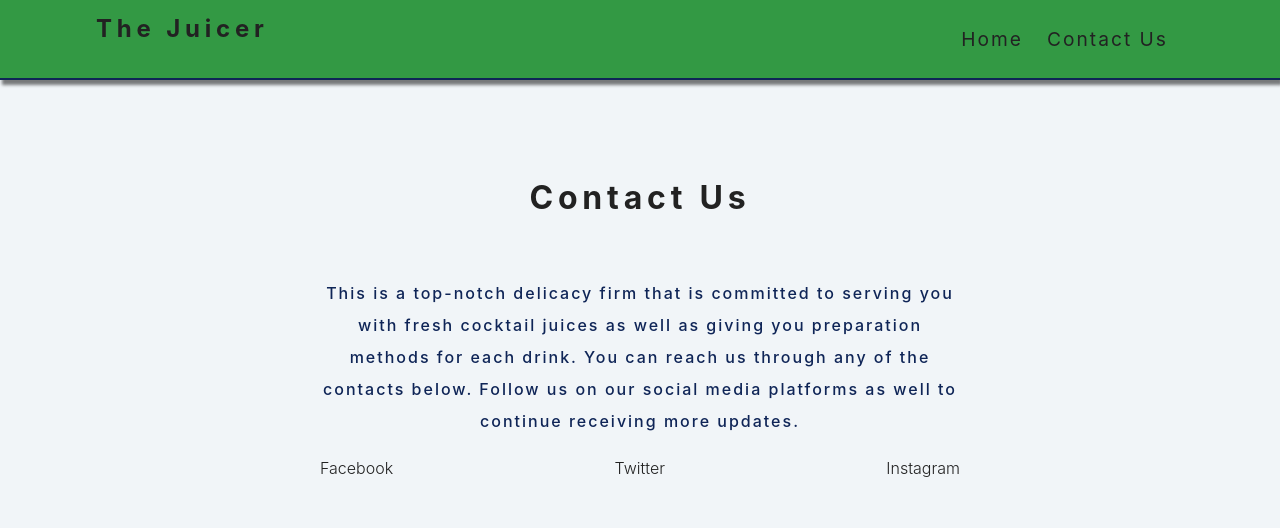
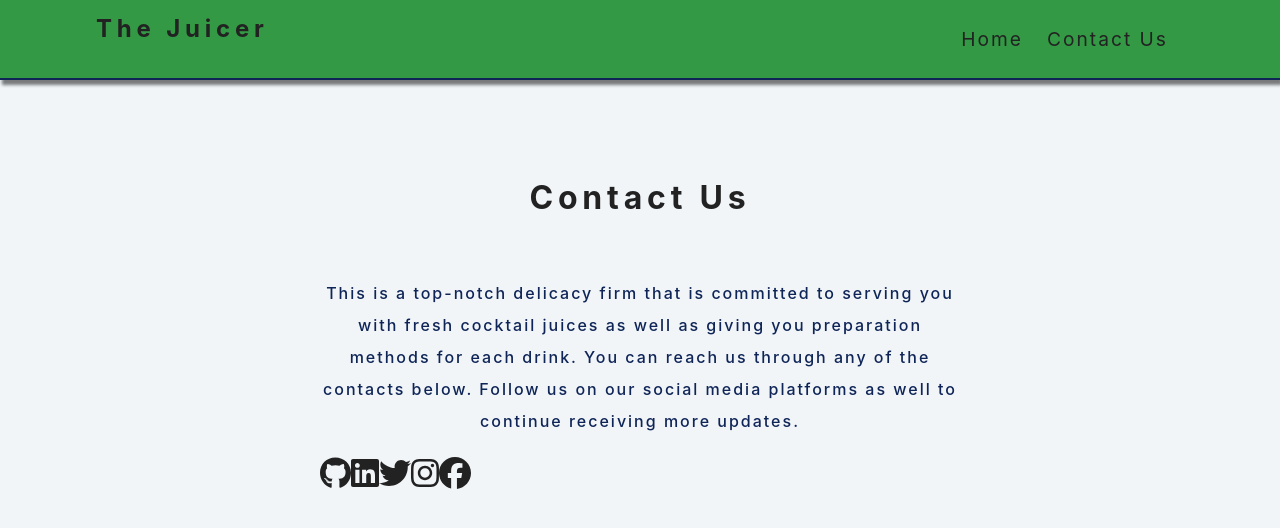
Before and after one commit to BenardAbwao/TheJuicer, a React (Create React App) app: page /about in a window 1280 px wide. Shown: the top 528 px of the page. Built offline with nearby package versions, Linux system fonts and the light colour scheme; no server answers; some icons are missing.

Commit message:
update links

```diff
--- a/src/pages/About.js
+++ b/src/pages/About.js
@@ -1,4 +1,13 @@
 import React from 'react'
+import { FontAwesomeIcon } from '@fortawesome/react-fontawesome'
+import {
+  faFacebook,
+  faLinkedin,
+  faTwitter,
+  faInstagram,
+  faGithub
+} from "@fortawesome/free-brands-svg-icons";
+
 
 const About = () => {
   return (
@@ -7,11 +16,34 @@
       <p className="section-description">
         This is a top-notch delicacy firm that is committed to serving you with fresh cocktail juices as well as giving you preparation methods for each drink. You can reach us through any of the contacts below. Follow us on our social media platforms as well to continue receiving more updates.
       </p>
-      <p className= "section-links">
-       <a href="http://www.facebook.com/contact">Facebook</a> <br/>
-       <a href="http://www.facebook.com/contact">Twitter</a> <br/>
-       <a href="http://www.facebook.com/contact">Instagram</a>
-      </p>
+
+      <div className="section-contacts">
+            <a href="https://github.com/BenardAbwao"
+        className="github social">
+        <FontAwesomeIcon icon={faGithub} size="2x" />
+      </a>
+
+      <a href="https://www.linkedin.com/in/benard-abwao-533a2a180"
+        className="linkedin social">
+        <FontAwesomeIcon icon={faLinkedin} size="2x" />
+      </a>
+
+      <a href="https://twitter.com/BenardAbwao2" className="twitter social">
+        <FontAwesomeIcon icon={faTwitter} size="2x" />
+      </a>
+
+      <a href="https://www.instagram.com/benard.abwao"
+        className="instagram social">
+        <FontAwesomeIcon icon={faInstagram} size="2x" />
+      </a>
+
+      <a href="https://www.facebook.com/benard.abwao5"
+        className="facebook social">
+        <FontAwesomeIcon icon={faFacebook} size="2x" />
+      </a>
+
+
+      </div>
     </section>
   )
 }
```
